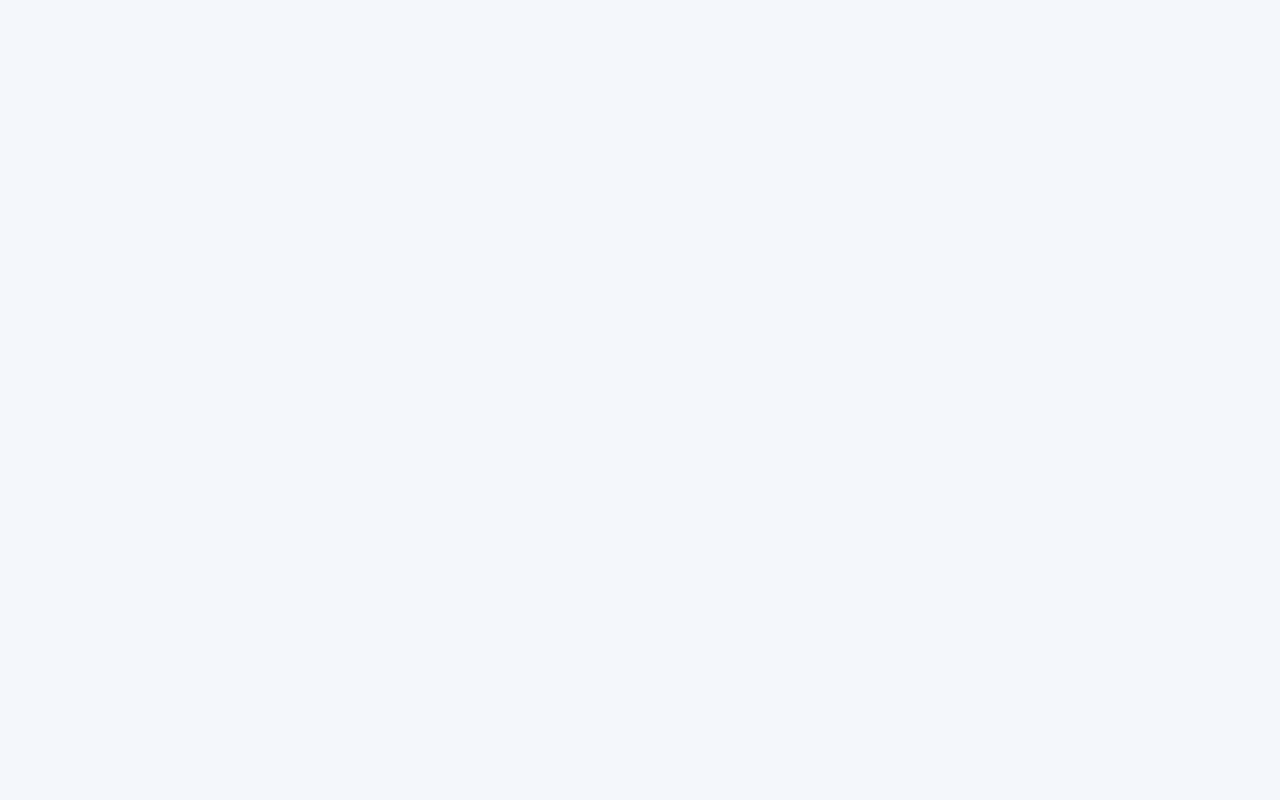
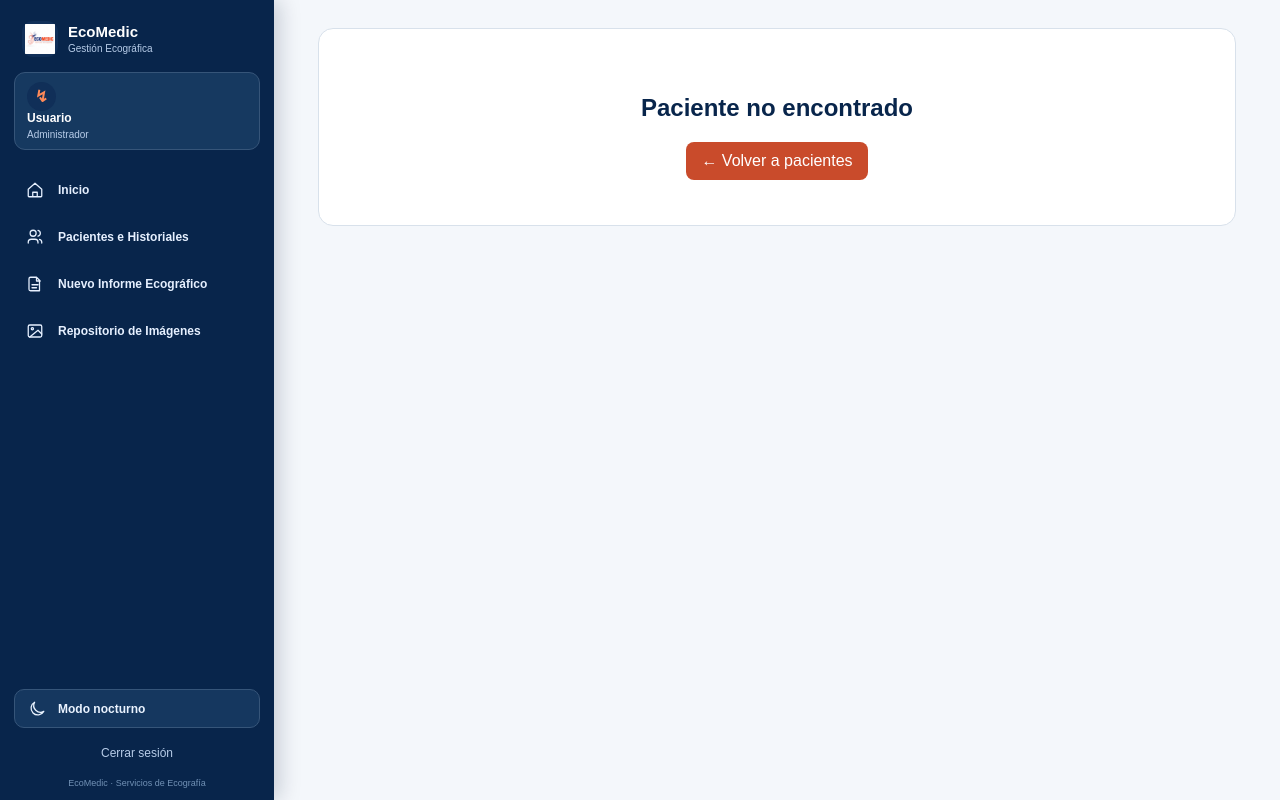
Before and after one commit to Emsof26/web-ecomedic, a React (Vite) app in the folder web-comedic/: page /pacientes/1 in a window 1280 px wide. Before the commit this address had no page. Built offline with nearby package versions, Linux system fonts and the light colour scheme.

Commit message:
Se agregó la ruta para la ficha del paciente

```diff
--- a/web-comedic/src/routes/AppRoutes.tsx
+++ b/web-comedic/src/routes/AppRoutes.tsx
@@ -7,6 +7,7 @@ import {
 import HomePage from "../pages/HomePage";
 import LoginPage from "../pages/auth/LoginPage";
 import PatientsHistoryPage from "../pages/patients/PatientsHistoryPage";
+import PatientDetailPage from "../pages/patients/PatientDetailPage";
 import NewUltrasoundReportPage from "../pages/reports/NewUltrasoundReportPage";
 import ImageRepositoryPage from "../pages/repository/ImageRepositoryPage";
 
@@ -16,6 +17,7 @@ function AppRoutes() {
       <Routes>
         <Route path="/" element={<HomePage />} />
         <Route path="/pacientes" element={<PatientsHistoryPage />} />
+        <Route path="/pacientes/:patientId" element={<PatientDetailPage />} />
         <Route path="/nuevo-informe" element={<NewUltrasoundReportPage />} />
         <Route path="/repositorio" element={<ImageRepositoryPage />} />
         <Route path="/login" element={<LoginPage />} />
```
